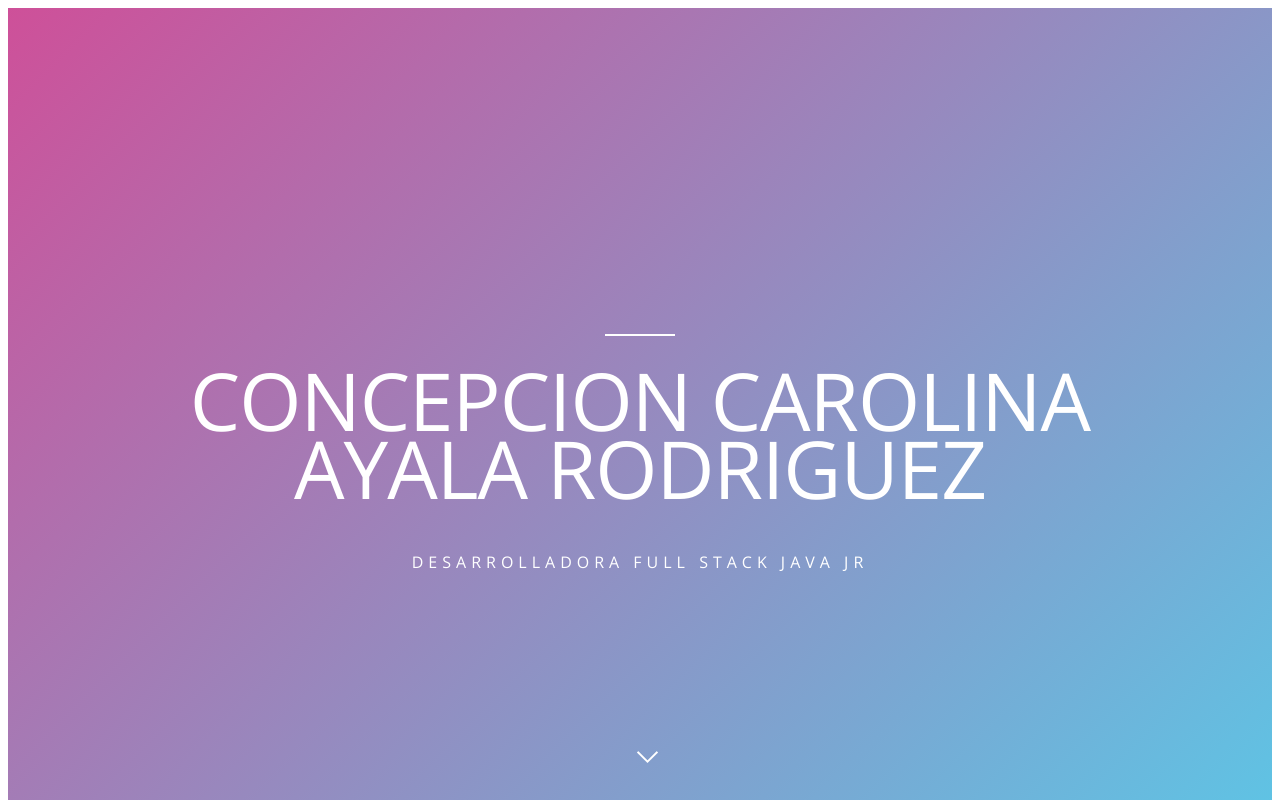
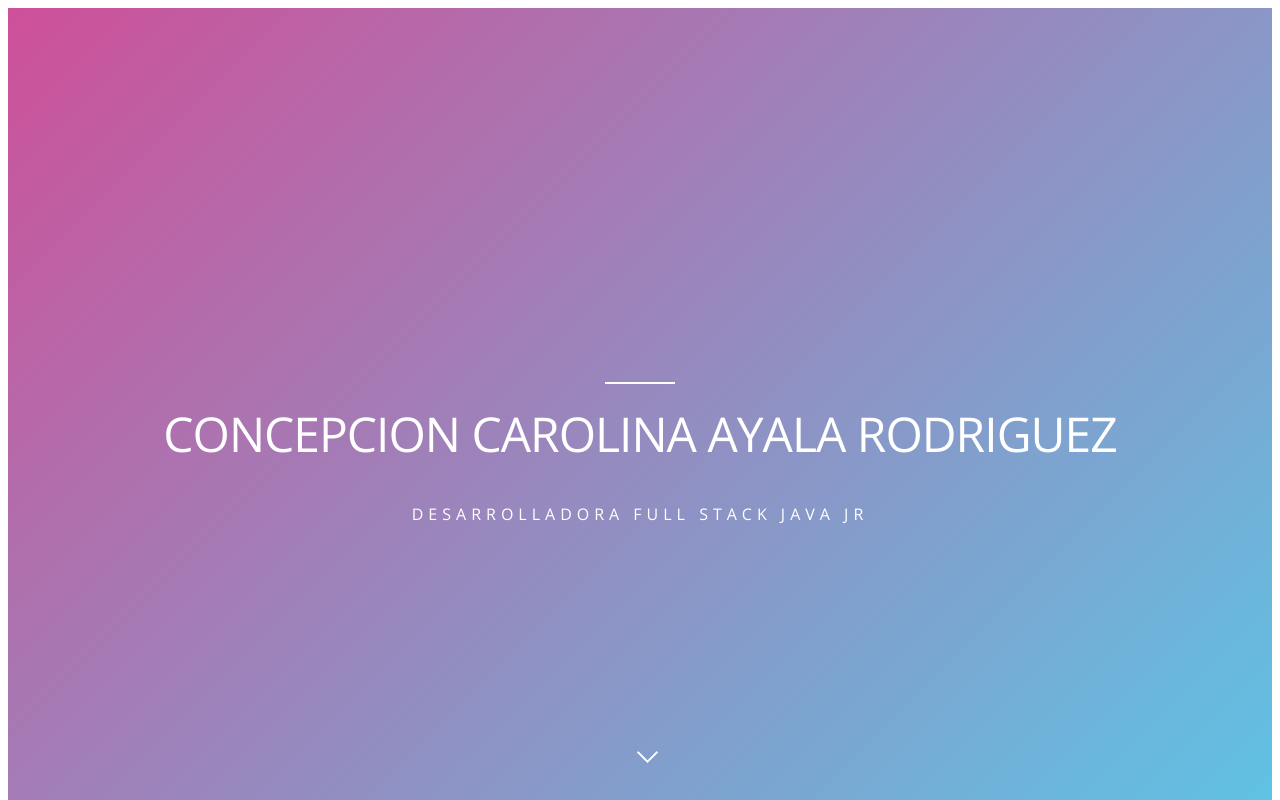
Before and after one commit to Conchis1031/MiPortafolio, a plain HTML site: page index.html in a window 1280 px wide. Shown: the top 800 px of the page. Drawn offline with nearby package versions, Linux system fonts and the light colour scheme.

Commit message:
se arregla titulo

```diff
--- a/index.html
+++ b/index.html
@@ -30,7 +30,7 @@
     <div class="title">
       <div><span class="typcn typcn-heart-outline icon heading"></span></div>
       <div class="smallsep heading"></div>
-      <h1 class="heading">Concepcion Carolina Ayala Rodriguez</h1>
+      <h1 class="heading" style="font-size: xxx-large;">Concepcion Carolina Ayala Rodriguez</h1>
       <h2 class="heading">Desarrolladora Full Stack Java Jr</h2>
       <a class="smoothscroll" href="#AcercaDeMi">
         <div class="mouse">
--- a/paginas/CSS/index.css
+++ b/paginas/CSS/index.css
@@ -5,8 +5,6 @@
 ********************************************************************* */
 html {
 	font-size: 62.5%;
-     el tamaño de la imagen para cubrir todo el contenedor */
-
 
 }
 body {
```
